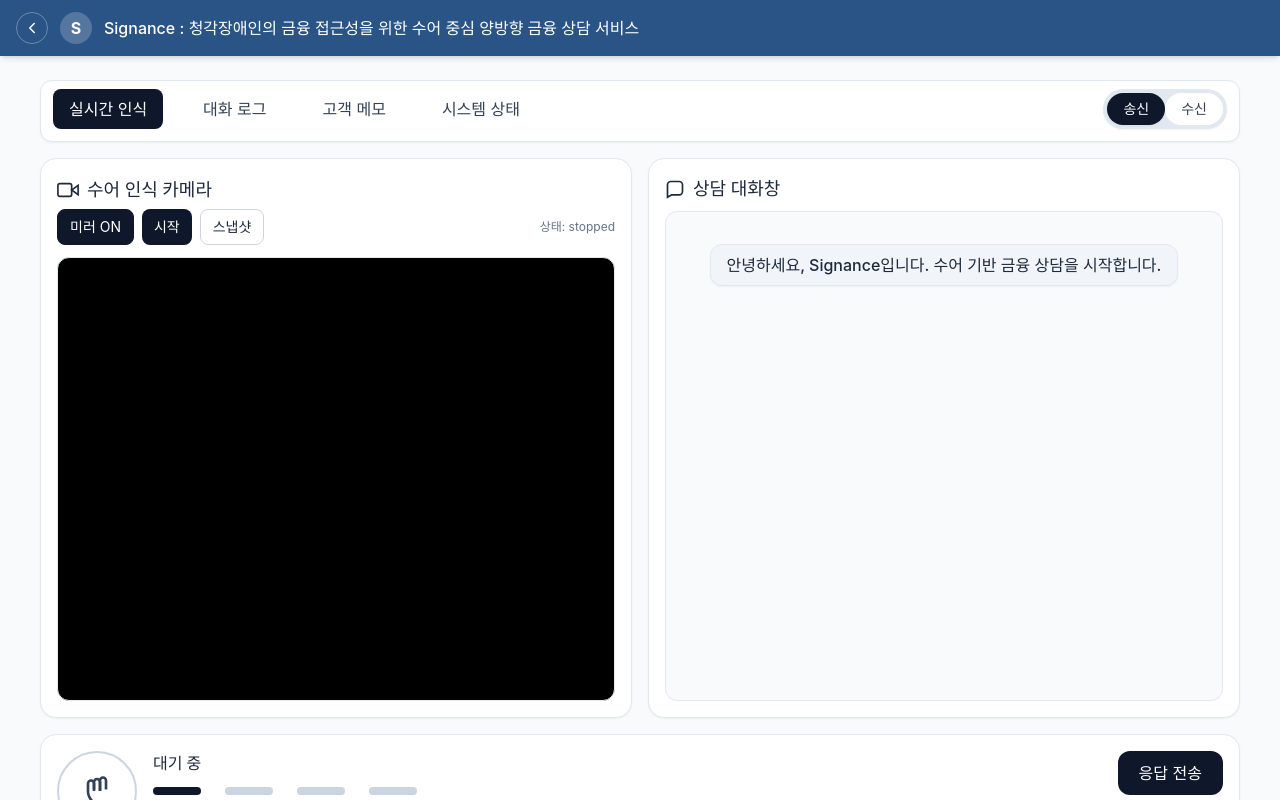
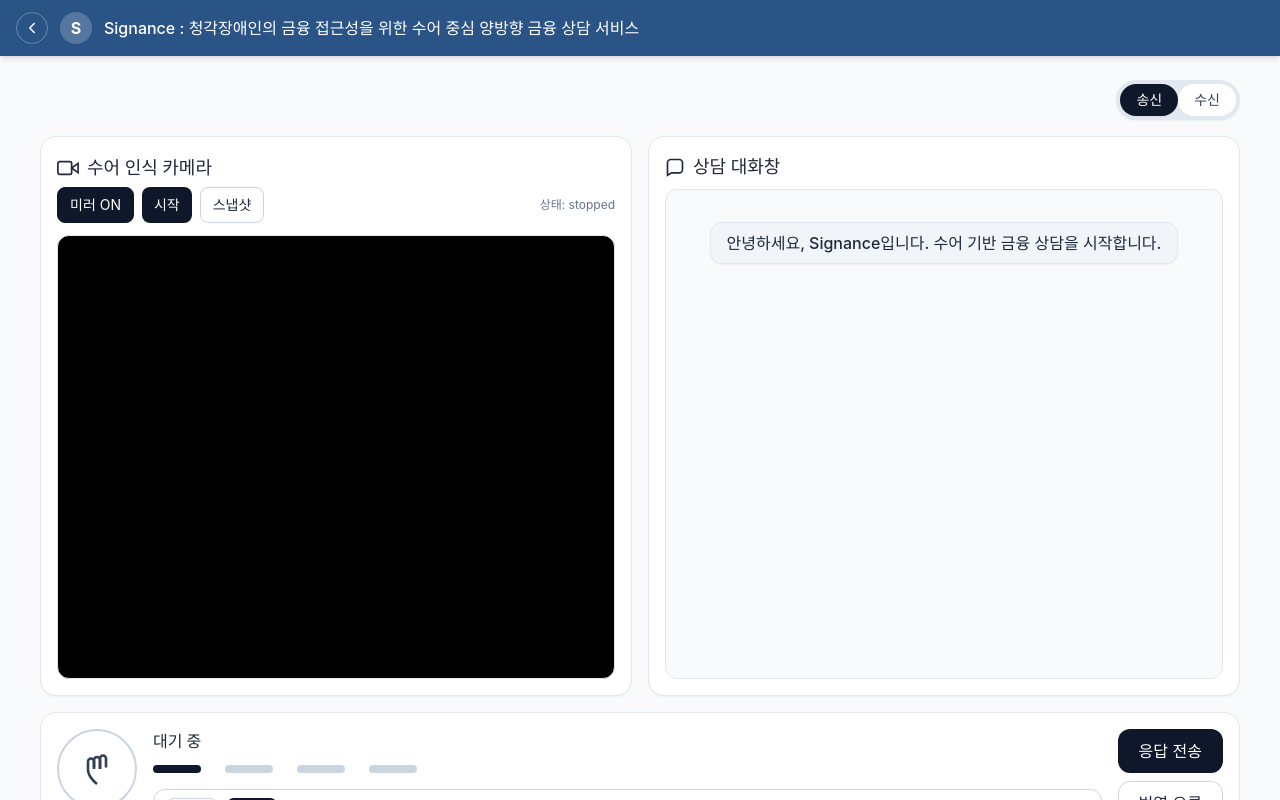
Before and after one commit to CSID-DGU/2025-2-DSCD-KKHH-04, a React (Vite) app in the folder frontend/: page /deaf/send in a window 1280 px wide. Shown: the top 800 px of the page. Built offline with nearby package versions, Linux system fonts and the light colour scheme; a web font is replaced by a local one.

Commit message:
chore : deaf send 페이지 위 상단바 제거

```diff
--- a/frontend/src/pages/Deaf/Send.jsx
+++ b/frontend/src/pages/Deaf/Send.jsx
@@ -1,7 +1,7 @@
 // src/pages/Deaf/Send.jsx
 import React, { useEffect, useMemo, useRef, useState } from "react";
 import { useNavigate } from "react-router-dom";
-import NavTabs from "../../components/NavTabs";
+// import NavTabs from "../../components/NavTabs";
 import { useChatStore } from "../../store/chatstore";
 
 import { useHands } from "../../hooks/useHands";
@@ -116,8 +116,10 @@ export default function DeafSend() {
   return (
     <div className="w-full h-auto overflow-hidden">
       <main className="w-full px-4 sm:px-6 lg:px-10 pt-4 pb-8 bg-slate-50 min-h-[calc(100vh-56px)]">
-        {/* 상단 탭 (기존 디자인 유지) */}
-        <NavTabs rightSlot={<SendReceiveToggle active="send" />} />
+  {/* 상단: 송신/수신 토글만 표시 */}
+  <div className="w-full flex justify-end mb-2">
+    <SendReceiveToggle active="send" />
+  </div>
 
   {/* 상단 2열: 수어 카메라 + 상담 대화창 */}
   <div className="grid grid-cols-1 lg:grid-cols-2 gap-4 mt-4 items-stretch">
@@ -141,6 +143,7 @@ export default function DeafSend() {
     />
   </div>
 </main>
+
     </div>
   );
 }
```
Lines whose indentation alone changed are shown as unchanged.
